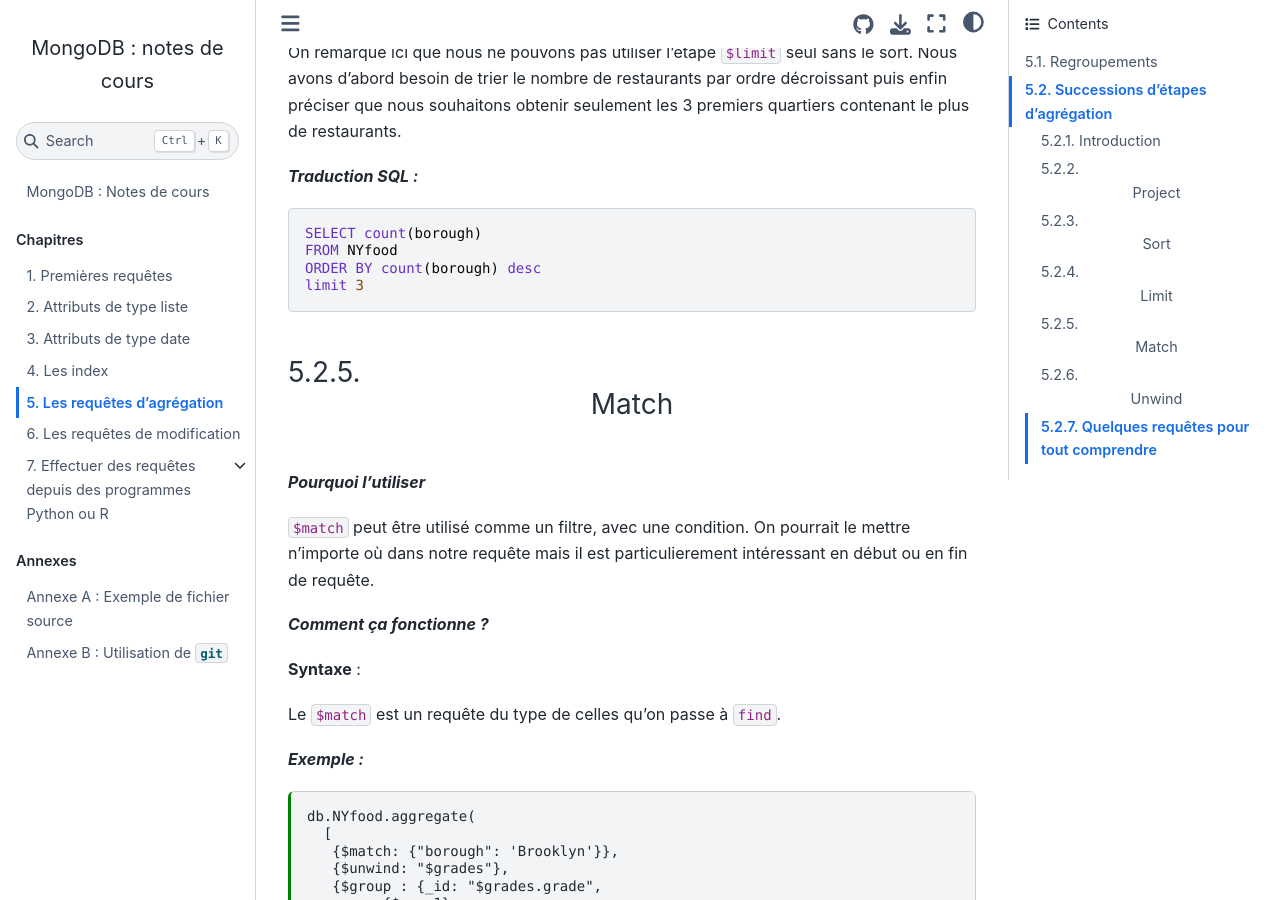
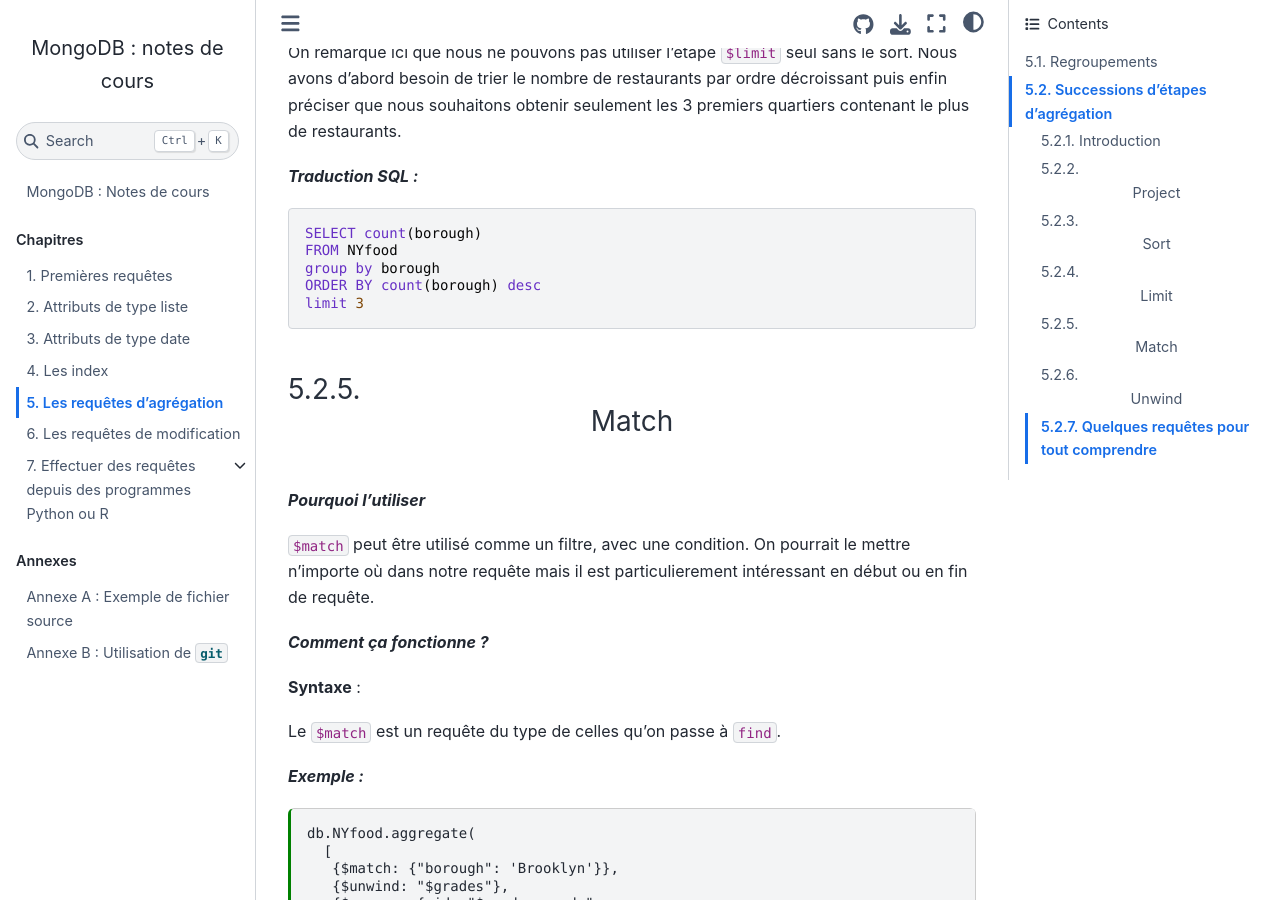
Before and after one commit to rtavenar/mongo_book, a Jupyter Book: the page built from content/05_agreg.md, in a window 1280 px wide and 900 px high, scrolled down 5344 px. Built offline with Jupyter Book 1.0.4 settings and Sphinx 7.4.7 and the Sphinx Book theme 1.1.4, drawn with Linux system fonts in a browser that asks for light colours.

Commit message:
ajout du group by dans une requête

````diff
--- a/content/05_agreg.md
+++ b/content/05_agreg.md
@@ -242,6 +242,7 @@ l'étape `$limit` seul sans le sort.
 ```sql
 SELECT count(borough)
 FROM NYfood
+group by borough
 ORDER BY count(borough) desc
 limit 3
 ```
````
